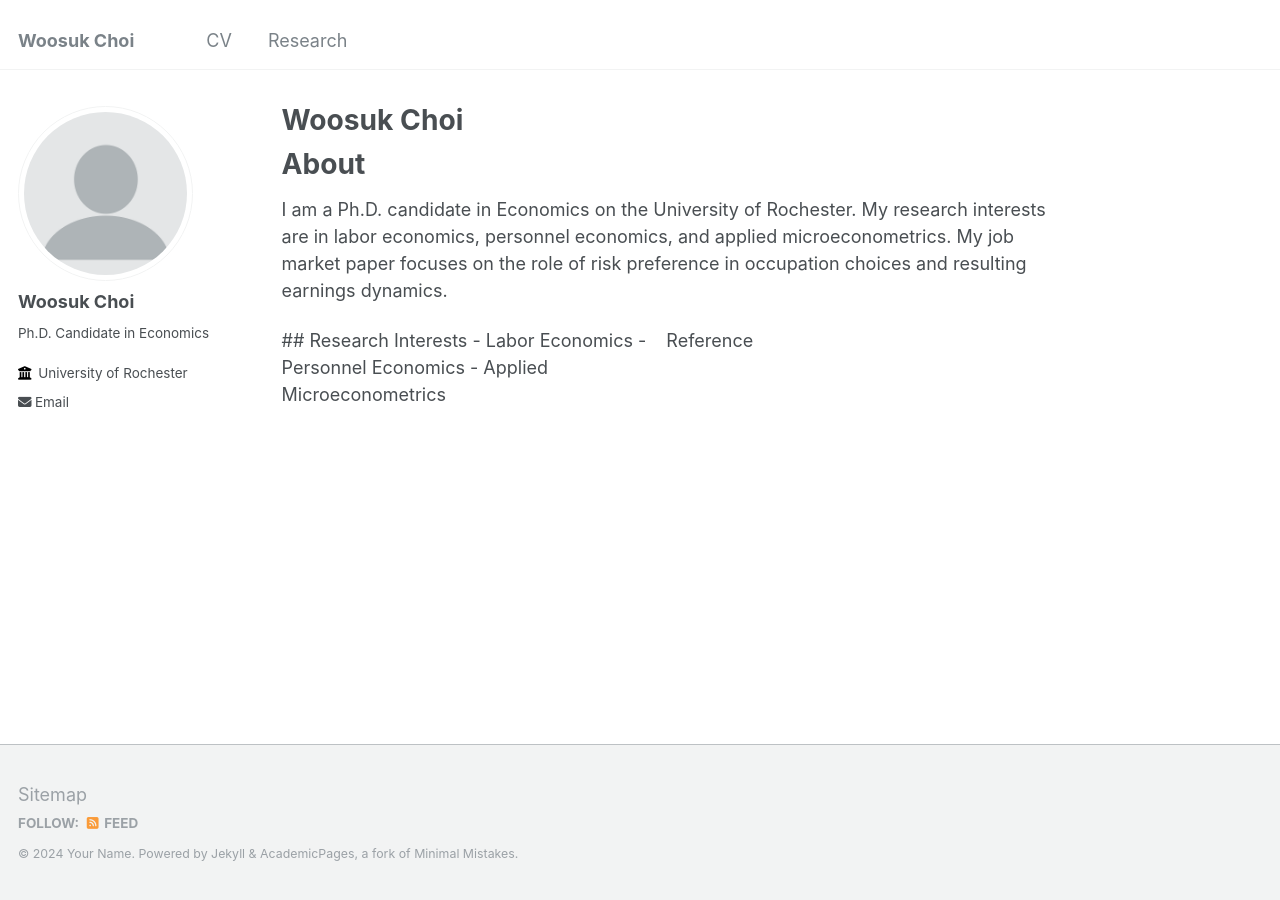
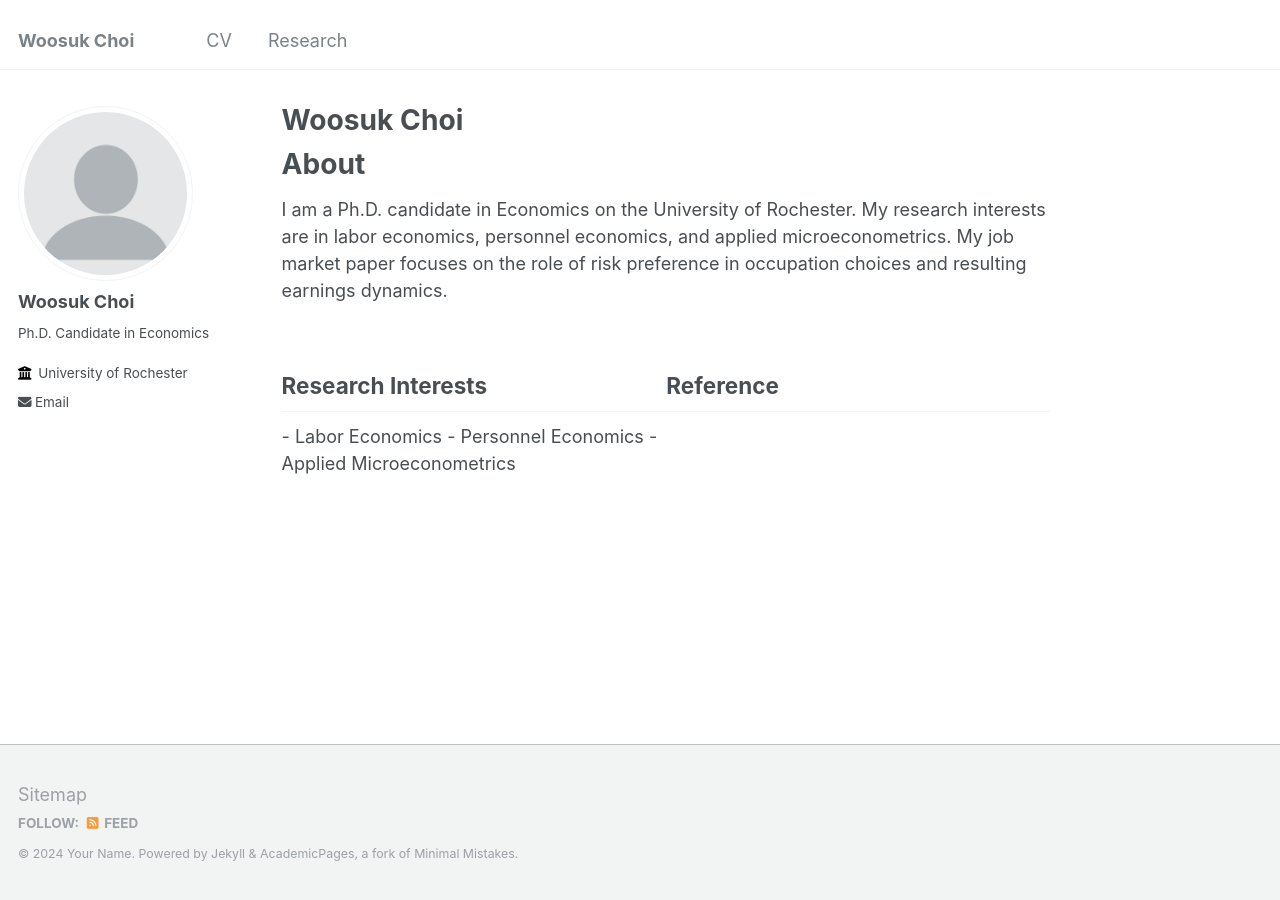
Before and after one commit to woosukchoi/old_page, a Jekyll site: the page built from _pages/about.md, in a window 1280 px wide. Built offline with Jekyll 4.4.1, drawn with Linux system fonts in a browser that asks for light colours.

```diff
--- a/_pages/about.md
+++ b/_pages/about.md
@@ -11,12 +11,12 @@ I am a Ph.D. candidate in Economics on the University of Rochester. My research
 
 <div style="display: flex;">
   <div style="flex: 1;">
-    ## Research Interests
+    <h2>Research Interests</h2>
     - Labor Economics
     - Personnel Economics
     - Applied Microeconometrics
   </div>
   <div style="flex: 1;">
-    Reference
+    <h2>Reference</h2>
   </div>
 </div>
```
